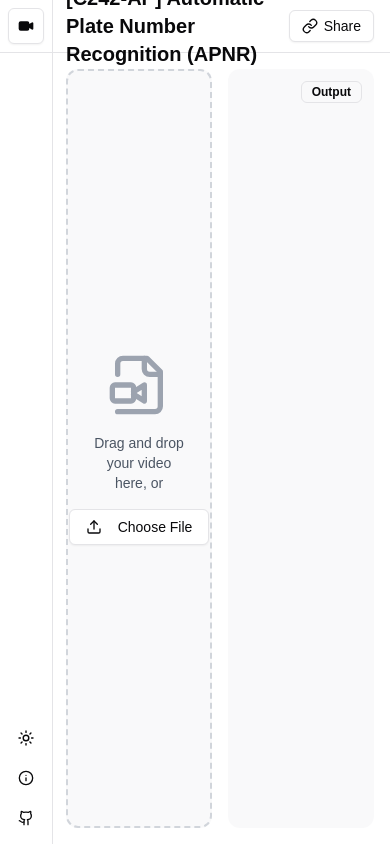
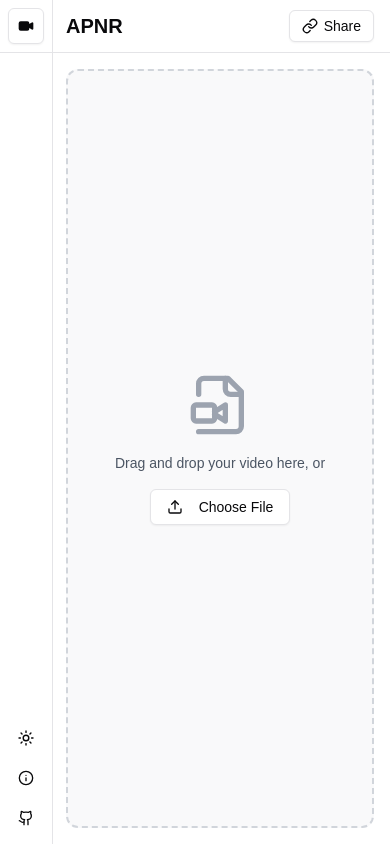
Before and after one commit to SyafiqMSI/anpr-bangkit-hg, a Next.js app: page / in a window 390 px wide. Built offline with nearby package versions, Linux system fonts and the light colour scheme.

Commit message:
fix(ui): mobile view

```diff
--- a/src/app/about/page.tsx
+++ b/src/app/about/page.tsx
@@ -21,7 +21,7 @@ import React from 'react';
 import Link from 'next/link';
 import { ModeToggle } from '@/components/ui/mode-toggle';
 
-export default function Dashboard() {
+export default function About() {
     const { toast } = useToast();
 
     const handleShareClick = () => {
@@ -167,8 +167,11 @@ export default function Dashboard() {
                 </aside>
                 <div className="flex flex-col">
                     <header className="sticky top-0 z-10 flex h-[53px] items-center gap-1 border-b bg-background px-4">
-                        <h1 className="text-xl font-semibold">
-                            [C242-AP] Automatic Plate Number Recognition (APNR)
+                        <h1 className="text-xl font-semibold md:text-base">
+                            <span className="hidden md:inline"> [C242-AP] Automatic Plate Number Recognition (APNR)</span>
+                            <span className="md:hidden">
+                                APNR
+                            </span>
                         </h1>
                         <Button
                             variant="outline"
@@ -185,7 +188,7 @@ export default function Dashboard() {
                             Share
                         </Button>
                     </header>
-                    <main className="flex items-center justify-center h-full">
+                    <main className="items-center justify-center grid flex-1 gap-4 overflow-auto p-4">
                         <p className="text-4xl font-bold text-center">INI ABOUT</p>
                     </main>
                 </div>
--- a/src/app/page.tsx
+++ b/src/app/page.tsx
@@ -18,13 +18,13 @@ import {
   Video,
 } from 'lucide-react';
 
-import React, {  useRef, useState } from 'react';
+import React, { useRef, useState } from 'react';
 
 import Link from 'next/link';
 import { Badge } from '@/components/ui/badge';
 import { ModeToggle } from '@/components/ui/mode-toggle';
 
-const VideoUpload: React.FC = () => {
+const VideoUpload: React.FC<{ onFileSelect: (file: File | null) => void }> = ({ onFileSelect }) => {
   const [selectedFile, setSelectedFile] = useState<File | null>(null);
   const fileInputRef = useRef<HTMLInputElement>(null);
 
@@ -32,7 +32,14 @@ const VideoUpload: React.FC = () => {
     const file = event.target.files?.[0];
     if (file) {
       setSelectedFile(file);
+      onFileSelect(file);
+      console.log('Attach file:', file);
     }
+  };
+
+  const handleCancel = () => {
+    setSelectedFile(null);
+    onFileSelect(null);
   };
 
   const handleDragOver = (event: React.DragEvent<HTMLDivElement>) => {
@@ -89,10 +96,15 @@ const VideoUpload: React.FC = () => {
       </div>
 
       {selectedFile && (
-                <div>
-                <p className="mt-4 text-sm text-gray-600">
-                    Selected: {selectedFile.name}
-                </p>
+        <div className="mt-4 flex items-center gap-2 text-sm text-gray-600">
+          <span>Selected: {selectedFile.name}</span>
+          <button
+            onClick={handleCancel}
+            className="text-grey-100 hover:text-red-700"
+            aria-label="Cancel selection"
+          >
+            ✖
+          </button>
         </div>
       )}
     </div>
@@ -101,6 +113,7 @@ const VideoUpload: React.FC = () => {
 
 export default function Dashboard() {
   const { toast } = useToast();
+  const [selectedFile, setSelectedFile] = useState<File | null>(null);
 
   const handleShareClick = () => {
     navigator.clipboard.writeText('https://www.youtube.com/watch?v=dQw4w9WgXcQ');
@@ -244,8 +257,11 @@ export default function Dashboard() {
         </aside>
         <div className="flex flex-col">
           <header className="sticky top-0 z-10 flex h-[53px] items-center gap-1 border-b bg-background px-4">
-                        <h1 className="text-xl font-semibold">
-                            [C242-AP] Automatic Plate Number Recognition (APNR)
+            <h1 className="text-xl font-semibold md:text-base">
+              <span className="hidden md:inline"> [C242-AP] Automatic Plate Number Recognition (APNR)</span>
+              <span className="md:hidden">
+                APNR
+              </span>
             </h1>
             <Button
               variant="outline"
@@ -262,22 +278,27 @@ export default function Dashboard() {
               Share
             </Button>
           </header>
-                    <main className="grid flex-1 gap-4 overflow-auto p-4 grid-cols-2">
-                        <div className="relative flex flex-col items-start gap-3">
-                            <VideoUpload />
+          <main
+            className={`grid flex-1 gap-4 overflow-auto p-4 ${selectedFile ? 'grid-cols-1 md:grid-cols-2' : 'grid-cols-1'
+              }`}
+          >
+            <div
+              className={`relative flex flex-col items-start gap-3 ${!selectedFile ? 'col-span-1 md:col-span-2' : ''
+                }`}
+            >
+              <VideoUpload onFileSelect={setSelectedFile} />
             </div>
-                        <div
-                            className="relative flex h-full min-h-[50vh] flex-col rounded-xl bg-muted/50 p-4"
-                            style={{
-                                display: 'flex',
-                                alignItems: 'center',
-                                justifyContent: 'center',
-                            }}
-                        >
+
+            {selectedFile && (
+              <div className="relative flex h-full min-h-[50vh] flex-col rounded-xl bg-muted/50 p-4">
                 <Badge variant="outline" className="absolute right-3 top-3">
                   Output
                 </Badge>
+                <div className="flex items-center justify-center h-full">
+                  <p className="text-gray-600">Your output will appear here</p>
                 </div>
+              </div>
+            )}
           </main>
         </div>
       </div>
```
Lines whose indentation alone changed are shown as unchanged.
